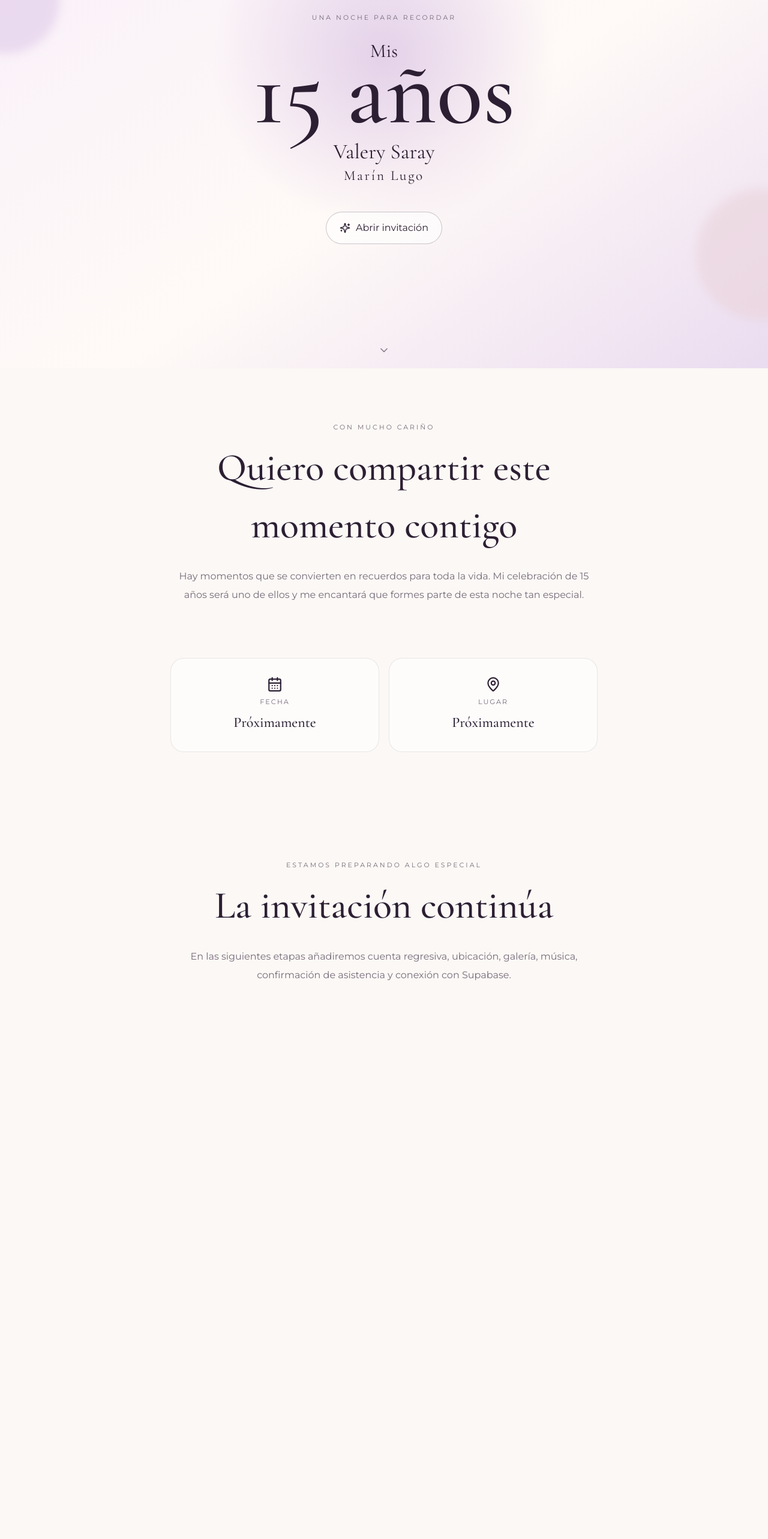
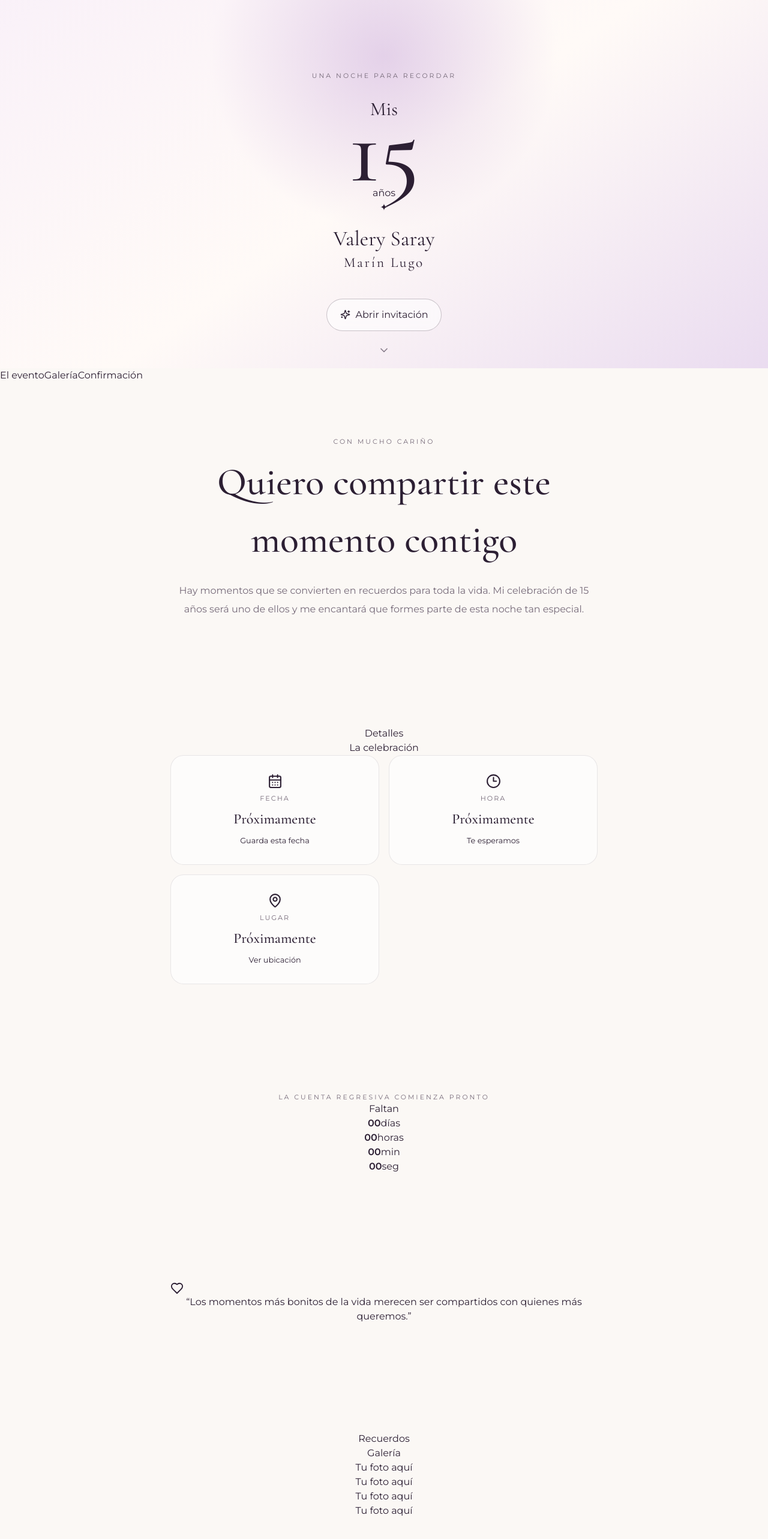
Before and after one commit to krapula1-web/invitacion-15-valery-saray-marin-lugo, a Next.js app: page / in a window 1280 px wide. Shown: the part 186-2752 px from the top of the page at 60% size. Before the commit the page ends 1917 px from the top, so only its background shows below. Built offline with nearby package versions, Linux system fonts and the light colour scheme.

Commit message:
feat: ampliar diseño visual de la invitacion

```diff
--- a/app/page.tsx
+++ b/app/page.tsx
@@ -1,52 +1,87 @@
 "use client";
 
 import { motion } from "framer-motion";
-import { CalendarDays, ChevronDown, MapPin, Sparkles } from "lucide-react";
+import { CalendarDays, ChevronDown, Clock3, MapPin, Music2, Sparkles, Heart } from "lucide-react";
+
+const sections = [
+  { id: "evento", label: "El evento" },
+  { id: "galeria", label: "Galería" },
+  { id: "confirmacion", label: "Confirmación" }
+];
 
 export default function Home() {
   return (
     <main className="invitation">
-      <section className="hero">
-        <div className="glow glowOne" />
-        <div className="glow glowTwo" />
-        <motion.div
-          className="heroContent"
-          initial={{ opacity: 0, y: 24 }}
-          animate={{ opacity: 1, y: 0 }}
-          transition={{ duration: 1 }}
-        >
+      <section className="hero" id="inicio">
+        <div className="heroOrnament ornamentA" />
+        <div className="heroOrnament ornamentB" />
+        <div className="petal petalA" />
+        <div className="petal petalB" />
+        <motion.div className="heroContent" initial={{ opacity: 0, y: 30 }} animate={{ opacity: 1, y: 0 }} transition={{ duration: 1.1 }}>
           <p className="eyebrow">Una noche para recordar</p>
           <p className="intro">Mis</p>
-          <h1>15 años</h1>
+          <h1>15</h1>
+          <p className="years">años</p>
+          <div className="nameRule"><span>✦</span></div>
           <p className="name">Valery Saray</p>
           <p className="surname">Marín Lugo</p>
-          <button className="openButton">
-            <Sparkles size={18} /> Abrir invitación
-          </button>
+          <a className="openButton" href="#evento"><Sparkles size={17} /> Abrir invitación</a>
         </motion.div>
-        <div className="scrollHint"><ChevronDown size={20} /></div>
+        <a href="#evento" className="scrollHint" aria-label="Continuar"><ChevronDown size={20} /></a>
       </section>
 
-      <section className="welcome section">
+      <nav className="miniNav" aria-label="Navegación">
+        {sections.map((s) => <a key={s.id} href={`#${s.id}`}>{s.label}</a>)}
+      </nav>
+
+      <section className="welcome section" id="evento">
         <p className="eyebrow">Con mucho cariño</p>
         <h2>Quiero compartir este momento contigo</h2>
-        <p>
-          Hay momentos que se convierten en recuerdos para toda la vida.
-          Mi celebración de 15 años será uno de ellos y me encantará que formes
-          parte de esta noche tan especial.
-        </p>
+        <p>Hay momentos que se convierten en recuerdos para toda la vida. Mi celebración de 15 años será uno de ellos y me encantará que formes parte de esta noche tan especial.</p>
       </section>
 
-      <section className="details section">
-        <div className="detailCard"><CalendarDays size={26} /><span>Fecha</span><strong>Próximamente</strong></div>
-        <div className="detailCard"><MapPin size={26} /><span>Lugar</span><strong>Próximamente</strong></div>
+      <section className="eventSection section">
+        <div className="sectionHeading"><span>Detalles</span><h2>La celebración</h2></div>
+        <div className="details">
+          <div className="detailCard"><CalendarDays size={25}/><span>Fecha</span><strong>Próximamente</strong><small>Guarda esta fecha</small></div>
+          <div className="detailCard"><Clock3 size={25}/><span>Hora</span><strong>Próximamente</strong><small>Te esperamos</small></div>
+          <div className="detailCard"><MapPin size={25}/><span>Lugar</span><strong>Próximamente</strong><small>Ver ubicación</small></div>
+        </div>
       </section>
 
-      <section className="section placeholder">
-        <p className="eyebrow">Estamos preparando algo especial</p>
-        <h2>La invitación continúa</h2>
-        <p>En las siguientes etapas añadiremos cuenta regresiva, ubicación, galería, música, confirmación de asistencia y conexión con Supabase.</p>
+      <section className="countdown section">
+        <p className="eyebrow">La cuenta regresiva comienza pronto</p>
+        <h2>Faltan</h2>
+        <div className="timer">
+          {["00 días", "00 horas", "00 min", "00 seg"].map((x) => <div key={x}><b>{x.split(" ")[0]}</b><span>{x.split(" ")[1]}</span></div>)}
+        </div>
       </section>
+
+      <section className="quote section">
+        <Heart size={22}/>
+        <blockquote>“Los momentos más bonitos de la vida merecen ser compartidos con quienes más queremos.”</blockquote>
+      </section>
+
+      <section className="gallery section" id="galeria">
+        <div className="sectionHeading"><span>Recuerdos</span><h2>Galería</h2></div>
+        <div className="galleryGrid">
+          <div className="photo photo1">Tu foto aquí</div><div className="photo photo2">Tu foto aquí</div>
+          <div className="photo photo3">Tu foto aquí</div><div className="photo photo4">Tu foto aquí</div>
+        </div>
+      </section>
+
+      <section className="music section">
+        <Music2 size={25}/><p className="eyebrow">Nuestra canción</p><h2>Un momento especial</h2><p>La música podrá acompañar tu recorrido por esta invitación.</p>
+        <button className="musicButton"><Music2 size={16}/> Reproducir música</button>
+      </section>
+
+      <section className="rsvp section" id="confirmacion">
+        <div className="sectionHeading"><span>Tu compañía es importante</span><h2>¿Nos acompañas?</h2></div>
+        <p>Muy pronto podrás confirmar tu asistencia desde aquí.</p>
+        <button className="confirmButton">Confirmar asistencia</button>
+      </section>
+
+      <footer><Sparkles size={16}/><span>Valery Saray · Mis 15 años</span><Sparkles size={16}/></footer>
     </main>
   );
 }
```
